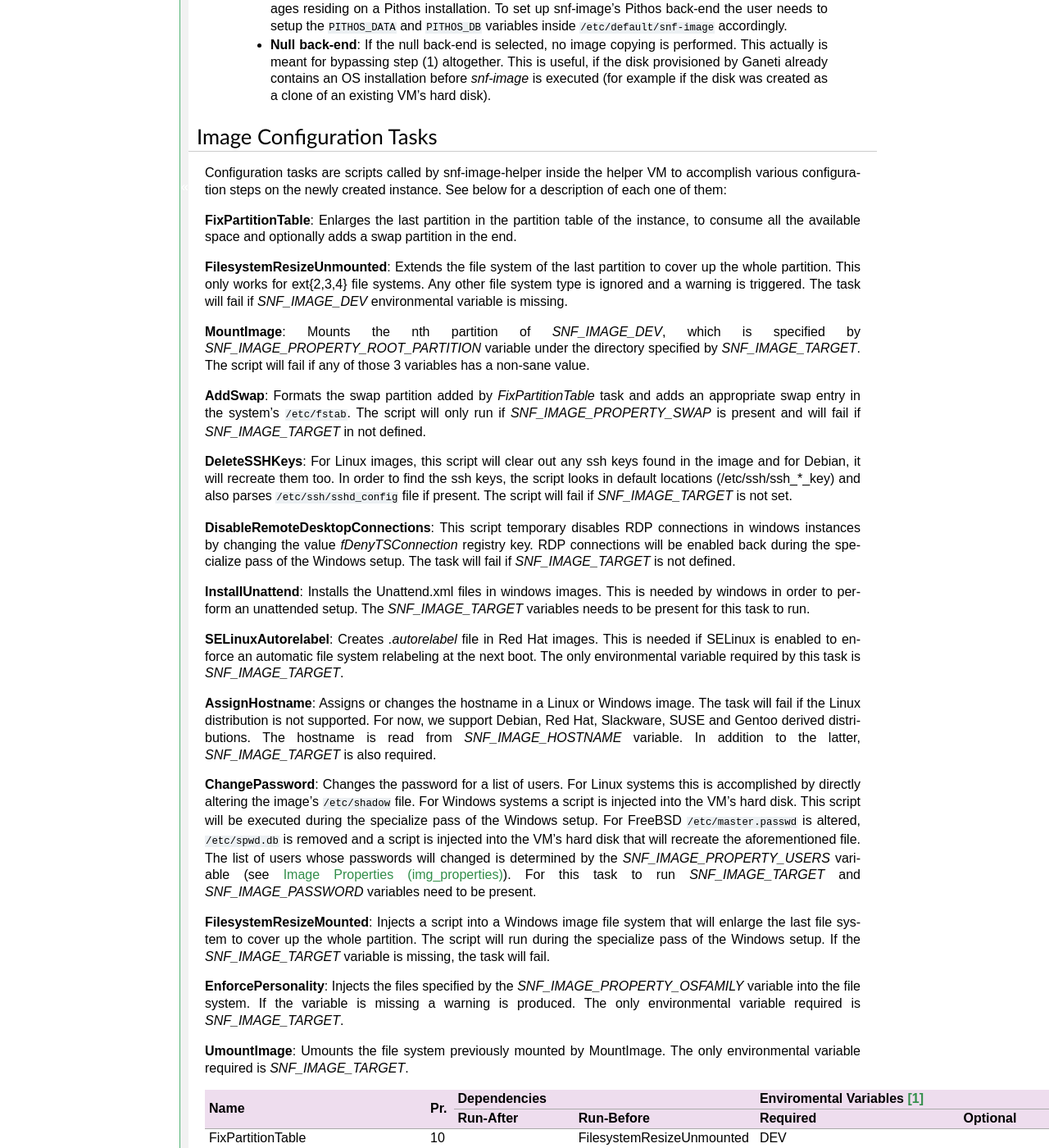
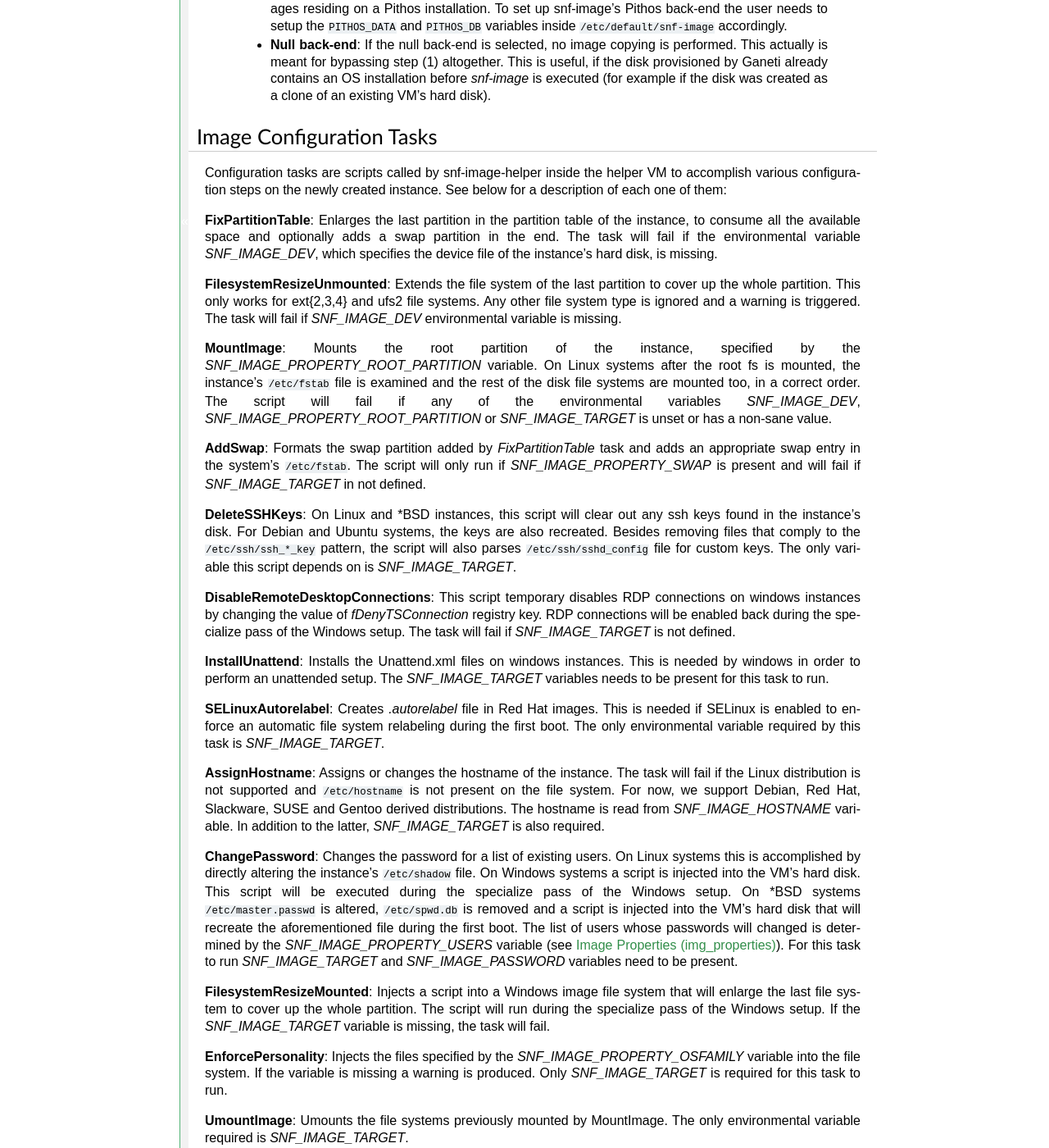
Before and after one commit to grnet/snf-image, a Sphinx documentation site: the page built from docs/architecture.rst, in a window 1280 px wide and 1400 px high, scrolled down 2260 px. Shown: the whole window at 82% size. Built offline with Sphinx 7.4.7, drawn with Linux system fonts in a browser that asks for light colours.

Commit message:
docs: Update the doc to reflect the latest changes
Update the documtation to reflect the changes made to support
NetBSD and OpenBSD systems.

```diff
--- a/docs/architecture.rst
+++ b/docs/architecture.rst
@@ -127,16 +127,21 @@ below for a description of each one of them:
 
 **FixPartitionTable**: Enlarges the last partition in the partition table of
 the instance, to consume all the available space and optionally adds a swap
-partition in the end.
+partition in the end. The task will fail if the environmental variable
+*SNF_IMAGE_DEV*, which specifies the device file of the instance's hard disk,
+is missing.
 
 **FilesystemResizeUnmounted**: Extends the file system of the last partition to
-cover up the whole partition. This only works for ext{2,3,4} file systems. Any
-other file system type is ignored and a warning is triggered. The task will
-fail if *SNF_IMAGE_DEV* environmental variable is missing.
+cover up the whole partition. This only works for ext{2,3,4} and ufs2 file
+systems. Any other file system type is ignored and a warning is triggered. The
+task will fail if *SNF_IMAGE_DEV* environmental variable is missing.
 
-**MountImage**: Mounts the nth partition of *SNF_IMAGE_DEV*, which is specified
-by *SNF_IMAGE_PROPERTY_ROOT_PARTITION* variable under the directory specified
-by *SNF_IMAGE_TARGET*. The script will fail if any of those 3 variables has a
+**MountImage**: Mounts the root partition of the instance, specified by the
+*SNF_IMAGE_PROPERTY_ROOT_PARTITION* variable. On Linux systems after the root
+fs is mounted, the instance's ``/etc/fstab`` file is examined and the rest of
+the disk file systems are mounted too, in a correct order. The script will fail
+if any of the environmental variables *SNF_IMAGE_DEV*,
+*SNF_IMAGE_PROPERTY_ROOT_PARTITION* or *SNF_IMAGE_TARGET* is unset or has a
 non-sane value.
 
 **AddSwap**: Formats the swap partition added by *FixPartitionTable* task and
@@ -144,39 +149,42 @@ adds an appropriate swap entry in the system's ``/etc/fstab``. The script will
 only run if *SNF_IMAGE_PROPERTY_SWAP* is present and will fail if
 *SNF_IMAGE_TARGET* in not defined.
 
-**DeleteSSHKeys**: For Linux images, this script will clear out any ssh keys
-found in the image and for Debian, it will recreate them too. In order to find
-the ssh keys, the script looks in default locations (/etc/ssh/ssh_*_key) and
-also parses ``/etc/ssh/sshd_config`` file if present. The script will fail if
-*SNF_IMAGE_TARGET* is not set.
+**DeleteSSHKeys**: On Linux and \*BSD instances, this script will clear out any
+ssh keys found in the instance's disk. For Debian and Ubuntu systems, the keys
+are also recreated. Besides removing files that comply to the
+``/etc/ssh/ssh_*_key`` pattern, the script will also parses
+``/etc/ssh/sshd_config`` file for custom keys. The only variable this script
+depends on is *SNF_IMAGE_TARGET*.
 
 **DisableRemoteDesktopConnections**: This script temporary disables RDP
-connections in windows instances by changing the value *fDenyTSConnection*
+connections on windows instances by changing the value of *fDenyTSConnection*
 registry key. RDP connections will be enabled back during the specialize pass
 of the Windows setup. The task will fail if *SNF_IMAGE_TARGET* is not defined.
 
-**InstallUnattend**: Installs the Unattend.xml files in windows images. This is
-needed by windows in order to perform an unattended setup. The
+**InstallUnattend**: Installs the Unattend.xml files on windows instances. This
+is needed by windows in order to perform an unattended setup. The
 *SNF_IMAGE_TARGET* variables needs to be present for this task to run.
 
 **SELinuxAutorelabel**: Creates *.autorelabel* file in Red Hat images. This is
-needed if SELinux is enabled to enforce an automatic file system relabeling at
-the next boot. The only environmental variable required by this task is
+needed if SELinux is enabled to enforce an automatic file system relabeling
+during the first boot. The only environmental variable required by this task is
 *SNF_IMAGE_TARGET*.
 
-**AssignHostname**: Assigns or changes the hostname in a Linux or Windows
-image. The task will fail if the Linux distribution is not supported. For now,
-we support Debian, Red Hat, Slackware, SUSE and Gentoo derived distributions.
-The hostname is read from *SNF_IMAGE_HOSTNAME* variable. In addition to the
-latter, *SNF_IMAGE_TARGET* is also required.
+**AssignHostname**: Assigns or changes the hostname of the instance. The task
+will fail if the Linux distribution is not supported and ``/etc/hostname`` is
+not present on the file system. For now, we support Debian, Red Hat, Slackware,
+SUSE and Gentoo derived distributions. The hostname is read from
+*SNF_IMAGE_HOSTNAME* variable. In addition to the latter, *SNF_IMAGE_TARGET* is
+also required.
 
-**ChangePassword**: Changes the password for a list of users. For Linux systems
-this is accomplished by directly altering the image's ``/etc/shadow`` file. For
-Windows systems a script is injected into the VM's hard disk. This script will
-be executed during the specialize pass of the Windows setup. For FreeBSD
-``/etc/master.passwd`` is altered, ``/etc/spwd.db`` is removed and a script is
-injected into the VM's hard disk that will recreate the aforementioned file.
-The list of users whose passwords will changed is determined by the
+**ChangePassword**: Changes the password for a list of existing users. On Linux
+systems this is accomplished by directly altering the instance's
+``/etc/shadow`` file. On Windows systems a script is injected into the VM's
+hard disk. This script will be executed during the specialize pass of the
+Windows setup. On \*BSD systems ``/etc/master.passwd`` is altered,
+``/etc/spwd.db`` is removed and a script is injected into the VM's hard disk
+that will recreate the aforementioned file during the first boot. The list of
+users whose passwords will changed is determined by the
 *SNF_IMAGE_PROPERTY_USERS* variable (see :ref:`image-properties`). For this
 task to run *SNF_IMAGE_TARGET* and *SNF_IMAGE_PASSWORD* variables need to be
 present.
@@ -188,10 +196,10 @@ script will run during the specialize pass of the Windows setup. If the
 
 **EnforcePersonality**: Injects the files specified by the
 *SNF_IMAGE_PROPERTY_OSFAMILY* variable into the file system. If the variable is
-missing a warning is produced. The only environmental variable required is
-*SNF_IMAGE_TARGET*.
+missing a warning is produced. Only *SNF_IMAGE_TARGET* is required for this
+task to run.
 
-**UmountImage**: Umounts the file system previously mounted by MountImage. The
+**UmountImage**: Umounts the file systems previously mounted by MountImage. The
 only environmental variable required is *SNF_IMAGE_TARGET*.
 
 
--- a/docs/index.rst
+++ b/docs/index.rst
@@ -27,7 +27,8 @@ snf-image also supports Image customization via hooks. Hooks allow for:
 snf-image is being used in large scale production environments with Ganeti to
 successfully deploy many major Linux distributions (Debian, Ubuntu/Kubuntu,
 CentOS, Fedora, OpenSUSE), Windows 2008 R2 & Windows Server 2012, as well as
-FreeBSD.
+FreeBSD. Support for OpenBSD and NetBSD is also included with exception to
+extending partitions.
 
 The snf-image Ganeti OS Definition is released under
 `GPLv2 <http://www.gnu.org/licenses/gpl-2.0.html>`_.
```
Also changed, not shown: docs/interface.rst (+25 -10 lines).
